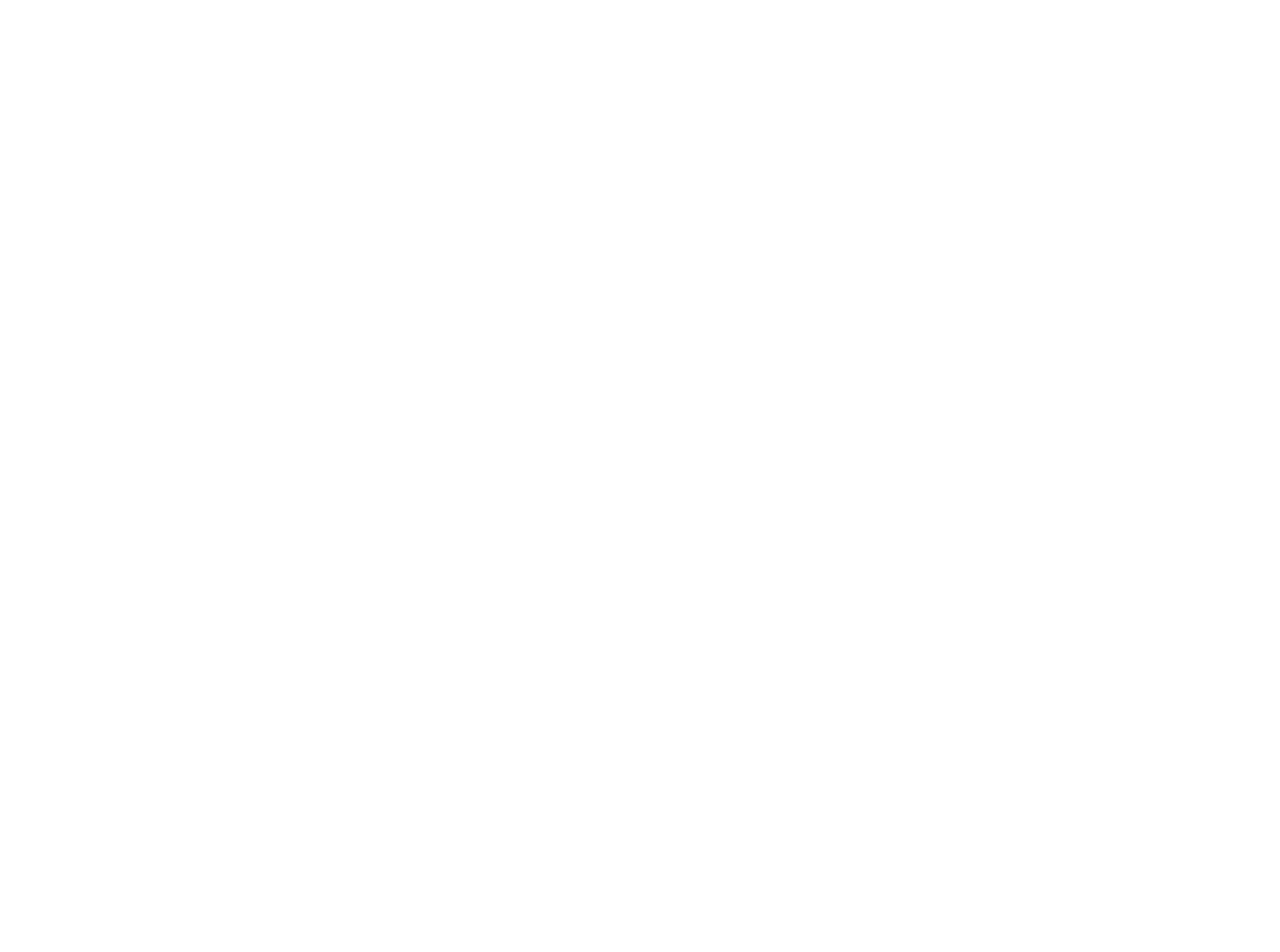
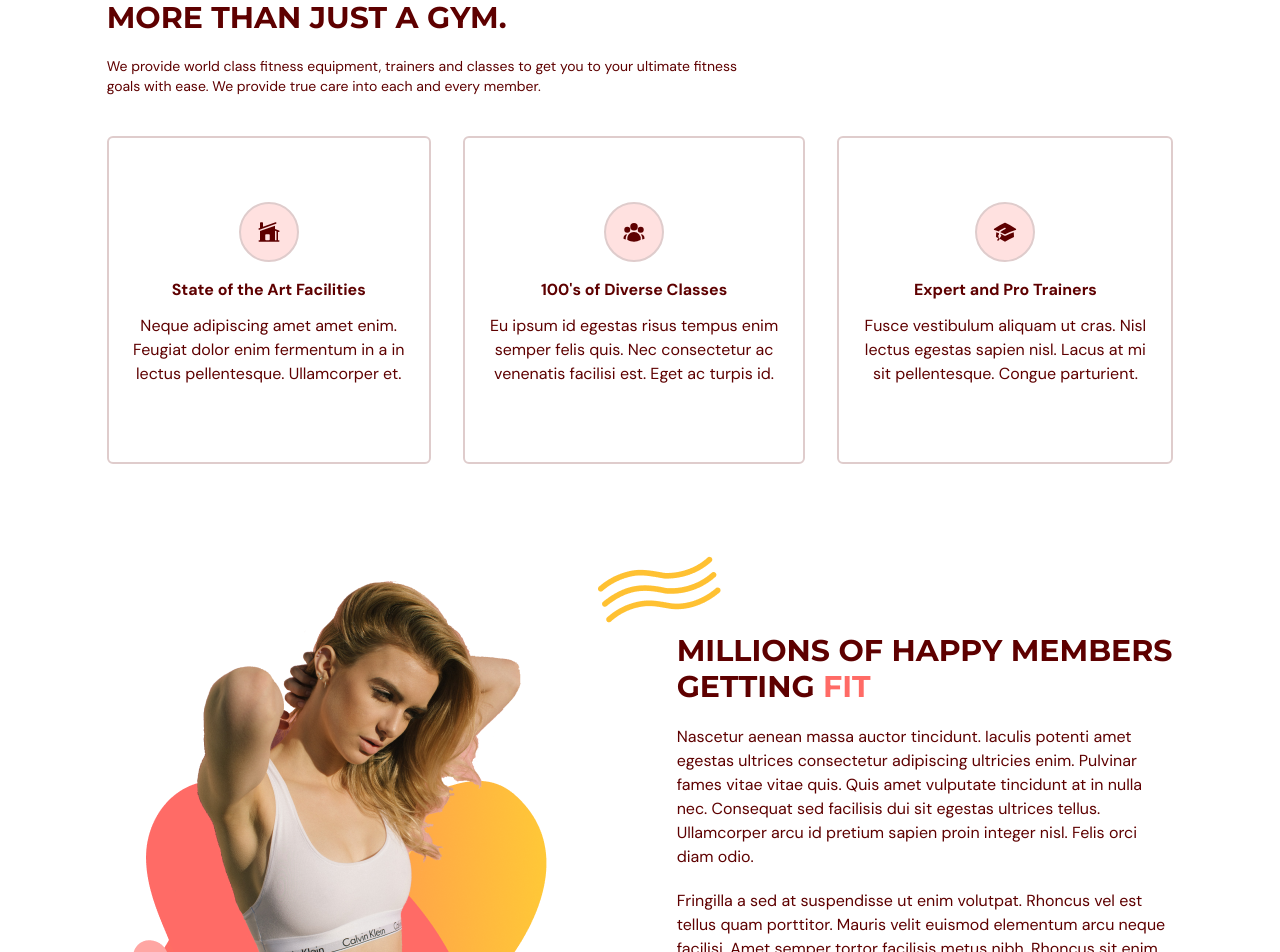
Before and after one commit to SmallPeenwow/gym-typescript, a React (Vite) app: page / in a window 1280 px wide. Shown: the part 900-1852 px from the top of the page. Before the commit the page ends 823 px from the top, so only its background shows below. Built offline with nearby package versions, Linux system fonts and the light colour scheme.

Commit message:
Benefits Page Done

```diff
--- a/src/App.tsx
+++ b/src/App.tsx
@@ -1,5 +1,7 @@
 import Navbar from "@/scenes/navbar";
 import Home from "@/scenes/home";
+import OurClasses from "@/scenes/ourClasses";
+import Benefits from "@/scenes/benefits";
 import { useEffect, useState } from "react";
 import { SelectedPage } from "@/shared/types";
 SelectedPage;
@@ -33,6 +35,8 @@
         setSelectedPage={setSelectedPage}
       />
       <Home setSelectedPage={setSelectedPage} />
+      <Benefits setSelectedPage={setSelectedPage} />
+      <OurClasses setSelectedPage={setSelectedPage} />
     </div>
   );
 }
--- /dev/null
+++ b/src/scenes/benefits/Benefit.tsx
@@ -0,0 +1,45 @@
+import { SelectedPage } from "@/shared/types";
+import { motion } from "framer-motion";
+import AnchorLink from "react-anchor-link-smooth-scroll";
+
+const childVariant = {
+  hidden: { opacity: 0, scale: 0.9 },
+  visible: { opacity: 1, scale: 1 },
+};
+
+type BenefitProps = {
+  icon: JSX.Element;
+  title: string;
+  description: string;
+  setSelectedPage: (value: SelectedPage) => void;
+};
+
+const Benefit = ({
+  icon,
+  title,
+  description,
+  setSelectedPage,
+}: BenefitProps) => {
+  return (
+    <motion.div
+      variants={childVariant}
+      className="mt-5 rounded-md border-2 border-gray-100 px-5 py-16 text-center"
+    >
+      <div className="mb-4 flex justify-center">
+        <div className="rounded-full border-2 border-gray-100 bg-primary-100 p-4">
+          {icon}
+        </div>
+      </div>
+
+      <h4 className="font-bold">{title}</h4>
+      <p className="my-3">{description}</p>
+      <AnchorLink
+        className="text-sm font-bold text-primary-500 underline hover:text-secondary-500"
+        onClick={() => setSelectedPage(SelectedPage.ContactUs)}
+        href={`#${SelectedPage.ContactUs}`}
+      ></AnchorLink>
+    </motion.div>
+  );
+};
+
+export default Benefit;
--- /dev/null
+++ b/src/scenes/benefits/index.tsx
@@ -0,0 +1,165 @@
+import ActionButton from "@/shared/ActionButton";
+import HText from "@/shared/HText";
+import { BenefitType, SelectedPage } from "@/shared/types";
+import {
+  HomeModernIcon,
+  UserGroupIcon,
+  AcademicCapIcon,
+} from "@heroicons/react/24/solid";
+import { motion } from "framer-motion";
+import BenefitsPageGraphic from "@/assets/BenefitsPageGraphic.png";
+import Benefit from "./Benefit";
+
+const benefits: Array<BenefitType> = [
+  {
+    icon: <HomeModernIcon className="h-6 w-6" />,
+    title: "State of the Art Facilities",
+    description:
+      "Neque adipiscing amet amet enim. Feugiat dolor enim fermentum in a in lectus pellentesque. Ullamcorper et.",
+  },
+  {
+    icon: <UserGroupIcon className="h-6 w-6" />,
+    title: "100's of Diverse Classes",
+    description:
+      "Eu ipsum id egestas risus tempus enim semper felis quis. Nec consectetur ac venenatis facilisi est. Eget ac turpis id.",
+  },
+  {
+    icon: <AcademicCapIcon className="h-6 w-6" />,
+    title: "Expert and Pro Trainers",
+    description:
+      "Fusce vestibulum aliquam ut cras. Nisl lectus egestas sapien nisl. Lacus at mi sit pellentesque. Congue parturient.",
+  },
+];
+
+const container = {
+  hidden: {},
+  visible: {
+    transition: { staggerChildren: 0.2 },
+  },
+};
+
+type BenefitsProps = {
+  setSelectedPage: (value: SelectedPage) => void;
+};
+
+const Benefits = ({ setSelectedPage }: BenefitsProps) => {
+  return (
+    <section id="benefits" className="mx-auto min-h-full w-5/6 py-20">
+      <motion.div
+        onViewportEnter={() => setSelectedPage(SelectedPage.Benefits)}
+      >
+        {/* HEADER */}
+        <motion.div
+          className="md:my-5 md:w-3/5"
+          initial="hidden"
+          whileInView="visible"
+          viewport={{ once: true, amount: 0.5 }}
+          transition={{ duration: 0.5 }}
+          variants={{
+            hidden: { opacity: 0, x: -50 },
+            visible: { opacity: 1, x: 0 },
+          }}
+        >
+          <HText>MORE THAN JUST A GYM.</HText>
+          <p className="my-5 text-sm">
+            We provide world class fitness equipment, trainers and classes to
+            get you to your ultimate fitness goals with ease. We provide true
+            care into each and every member.
+          </p>
+        </motion.div>
+
+        {/* BENEFITS */}
+        <motion.div
+          className="mt-5 items-center justify-between gap-8 md:flex"
+          initial="hidden"
+          whileInView="visible"
+          viewport={{ once: true, amount: 0.5 }}
+          variants={container}
+        >
+          {benefits.map((benefit: BenefitType) => (
+            <Benefit
+              key={benefit.title}
+              icon={benefit.icon}
+              title={benefit.title}
+              description={benefit.description}
+              setSelectedPage={setSelectedPage}
+            />
+          ))}
+        </motion.div>
+
+        {/* GRAPHICS AND DESCRIPTION */}
+        <div className="mt-16 items-center justify-between gap-20 md:mt-28 md:flex">
+          {/* GRAPHIC */}
+          <img
+            className="mx-auto"
+            alt="benefits-page-graphic"
+            src={BenefitsPageGraphic}
+          />
+
+          {/* DESCRIPTION */}
+          <div>
+            {/* TITLE */}
+            <div className="relative">
+              <div className="before:absolute before:-top-20 before:-left-20 before:z-[-1] before:content-abstractwaves">
+                <motion.div
+                  initial="hidden"
+                  whileInView="visible"
+                  viewport={{ once: true, amount: 0.5 }}
+                  transition={{ duration: 0.5 }}
+                  variants={{
+                    hidden: { opacity: 0, x: 50 },
+                    visible: { opacity: 1, x: 0 },
+                  }}
+                >
+                  <HText>
+                    MILLIONS OF HAPPY MEMBERS GETTING{" "}
+                    <span className="text-primary-500">FIT</span>
+                  </HText>
+                </motion.div>
+              </div>
+            </div>
+
+            {/* DESCRIPT */}
+            <motion.div
+              initial="hidden"
+              whileInView="visible"
+              viewport={{ once: true, amount: 0.5 }}
+              transition={{ delay: 0.2, duration: 0.5 }}
+              variants={{
+                hidden: { opacity: 0, x: 50 },
+                visible: { opacity: 1, x: 0 },
+              }}
+            >
+              <p className="my-5">
+                Nascetur aenean massa auctor tincidunt. Iaculis potenti amet
+                egestas ultrices consectetur adipiscing ultricies enim. Pulvinar
+                fames vitae vitae quis. Quis amet vulputate tincidunt at in
+                nulla nec. Consequat sed facilisis dui sit egestas ultrices
+                tellus. Ullamcorper arcu id pretium sapien proin integer nisl.
+                Felis orci diam odio.
+              </p>
+
+              <p className="mb-5">
+                Fringilla a sed at suspendisse ut enim volutpat. Rhoncus vel est
+                tellus quam porttitor. Mauris velit euismod elementum arcu neque
+                facilisi. Amet semper tortor facilisis metus nibh. Rhoncus sit
+                enim mattis odio in risus nunc.
+              </p>
+            </motion.div>
+
+            {/* BUTTON */}
+            <div className="relative mt-16">
+              <div className="before:absolute before:-bottom-20 before:right-40 before:z-[-1] before:content-abstractwaves">
+                <ActionButton setSelectedPage={setSelectedPage}>
+                  Join Now
+                </ActionButton>
+              </div>
+            </div>
+          </div>
+        </div>
+      </motion.div>
+    </section>
+  );
+};
+
+export default Benefits;
--- /dev/null
+++ b/src/scenes/ourClasses/index.tsx
@@ -0,0 +1,11 @@
+import { SelectedPage } from "@/shared/types";
+
+type OurClassesProps = {
+  setSelectedPage: (value: SelectedPage) => void;
+};
+
+const OurClasses = ({ setSelectedPage }: OurClassesProps) => {
+  return <div>index</div>;
+};
+
+export default OurClasses;
--- /dev/null
+++ b/src/shared/HText.tsx
@@ -0,0 +1,11 @@
+type HTextProps = {
+  children: React.ReactNode;
+};
+
+const HText = ({ children }: HTextProps) => {
+  return (
+    <h1 className="basis-3/5 font-montserrat text-3xl font-bold">{children}</h1>
+  );
+};
+
+export default HText;
--- a/src/shared/types.ts
+++ b/src/shared/types.ts
@@ -4,3 +4,9 @@
   OurClasses = "ourclasses",
   ContactUs = "contactus",
 }
+
+export interface BenefitType {
+  icon: JSX.Element;
+  title: string;
+  description: string;
+}
```
